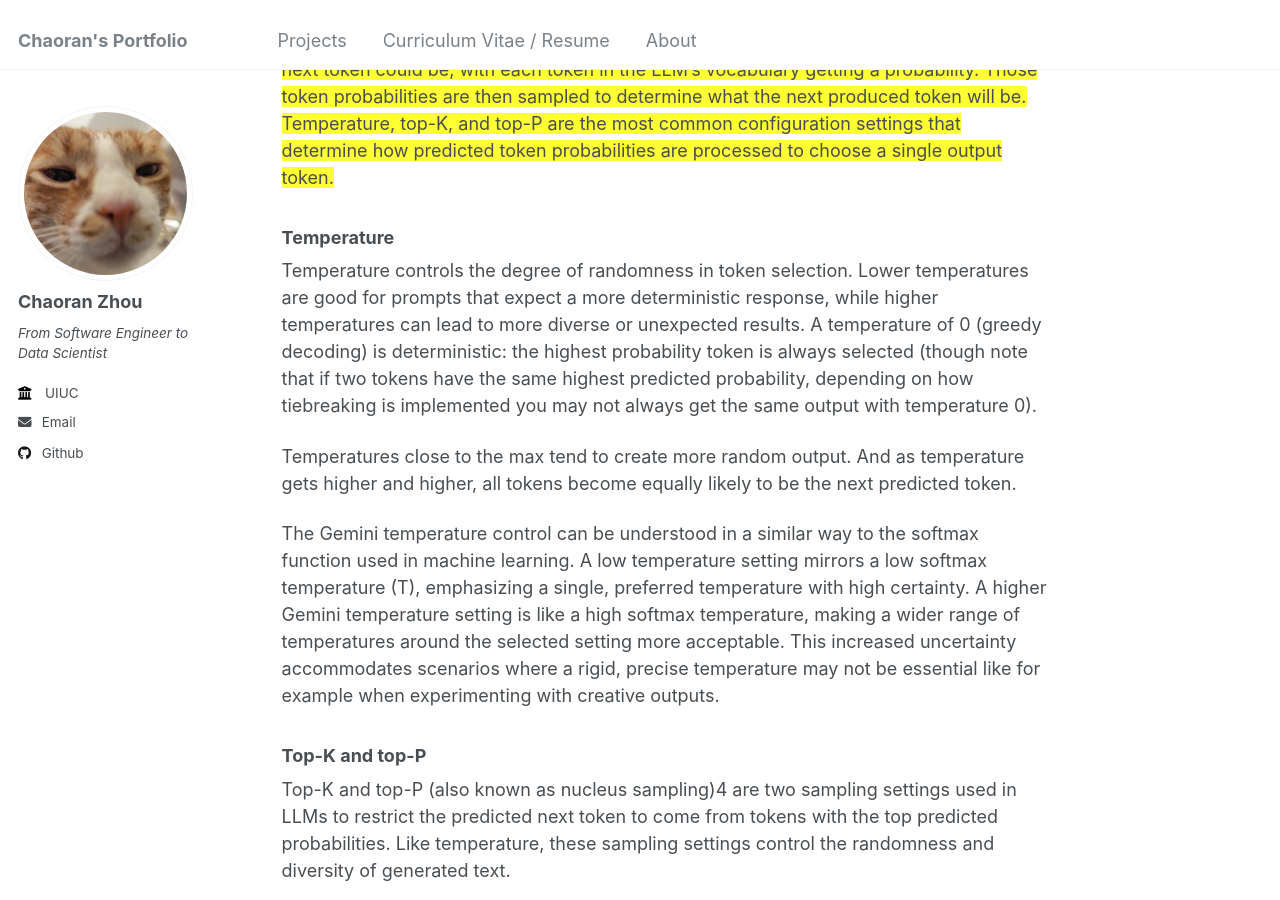
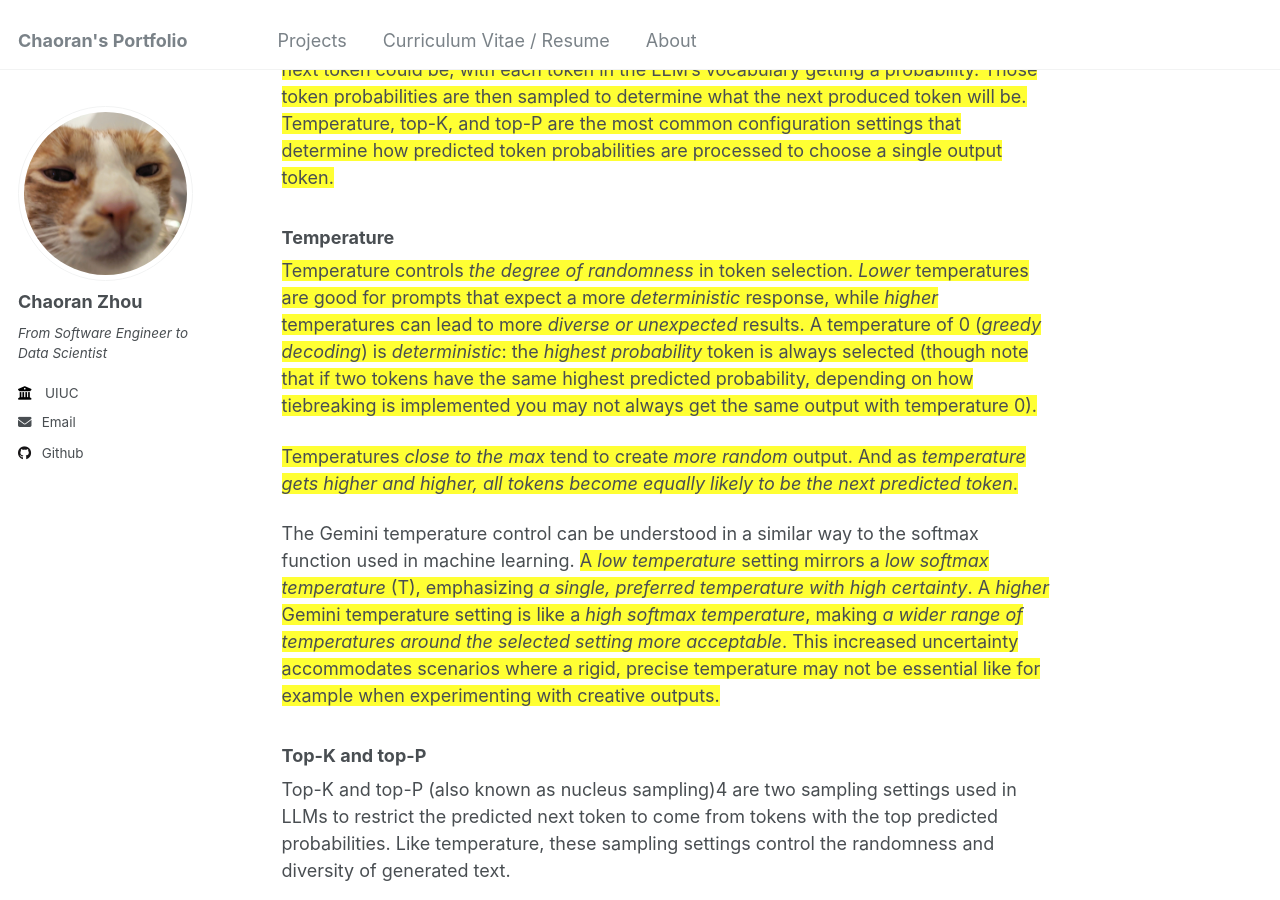
Before and after one commit to ranranrunforit/ranranrunforit.github.io, a Jekyll site: the page built from _projects/project-16.md, in a window 1280 px wide and 900 px high, scrolled down 1411 px. Built offline with Jekyll 4.4.1, drawn with Linux system fonts in a browser that asks for light colours; some of the changed lines change nothing that is shown.

Commit message:
Update project-16.md

```diff
--- a/_projects/project-16.md
+++ b/_projects/project-16.md
@@ -62,23 +62,23 @@ Temperature, top-K, and top-P are the most common configuration settings that de
 how predicted token probabilities are processed to choose a single output token.</span>
 
 ### Temperature
-Temperature controls the degree of randomness in token selection. Lower temperatures
-are good for prompts that expect a more deterministic response, while higher temperatures
-can lead to more diverse or unexpected results. A temperature of 0 (greedy decoding) is
-deterministic: the highest probability token is always selected (though note that if two tokens
+<span style="background-color: #FFFF33;">Temperature controls *the degree of randomness* in token selection. *Lower* temperatures
+are good for prompts that expect a more *deterministic* response, while *higher* temperatures
+can lead to more *diverse or unexpected* results. A temperature of 0 (*greedy decoding*) is
+*deterministic*: the *highest probability* token is always selected (though note that if two tokens
 have the same highest predicted probability, depending on how tiebreaking is implemented
-you may not always get the same output with temperature 0).
+you may not always get the same output with temperature 0).</span>
 
-Temperatures close to the max tend to create more random output. And as temperature gets
-higher and higher, all tokens become equally likely to be the next predicted token.
+<span style="background-color: #FFFF33;">Temperatures *close to the max* tend to create *more random* output. And as *temperature gets
+higher and higher, all tokens become equally likely to be the next predicted token*.</span>
 
 The Gemini temperature control can be understood in a similar way to the softmax function
-used in machine learning. A low temperature setting mirrors a low softmax temperature (T),
-emphasizing a single, preferred temperature with high certainty. A higher Gemini temperature
-setting is like a high softmax temperature, making a wider range of temperatures around
-the selected setting more acceptable. This increased uncertainty accommodates scenarios
+used in machine learning. <span style="background-color: #FFFF33;">A *low temperature* setting mirrors a *low softmax temperature* (T),
+emphasizing *a single, preferred temperature with high certainty*. A *higher* Gemini temperature
+setting is like a *high softmax temperature*, making *a wider range of temperatures around
+the selected setting more acceptable*. This increased uncertainty accommodates scenarios
 where a rigid, precise temperature may not be essential like for example when experimenting
-with creative outputs.
+with creative outputs.</span>
 
 ### Top-K and top-P
 Top-K and top-P (also known as nucleus sampling)4 are two sampling settings used in LLMs
```
